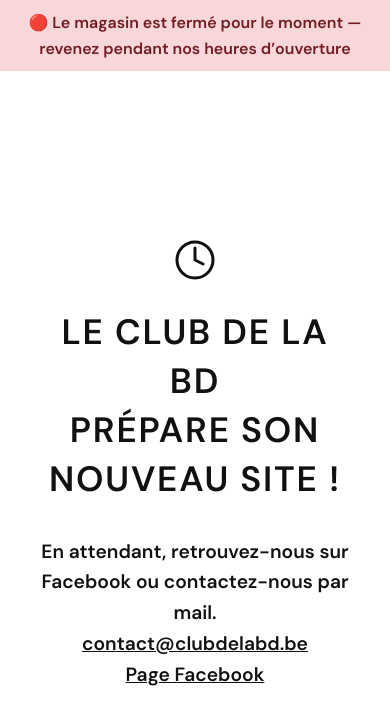
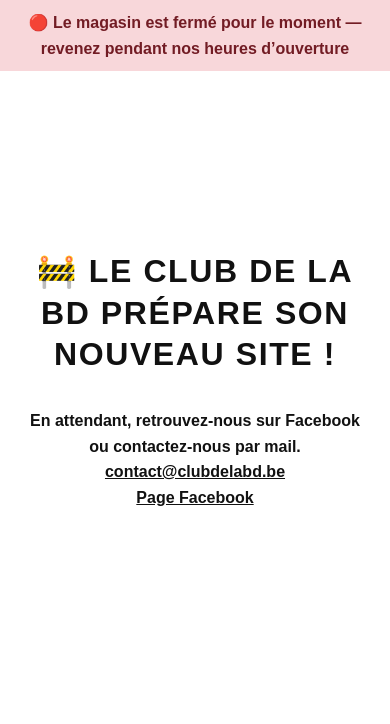
Before and after one commit to clubdelabd/landing, a React (Vite) app: page / in a window 390 px wide. Shown: the top 724 px of the page. Built offline with nearby package versions, Linux system fonts and the light colour scheme.

Commit message:
responsive
responsive et titre

```diff
--- a/src/App.jsx
+++ b/src/App.jsx
@@ -37,23 +37,14 @@ const App = () => {
         color: open ? '#155724' : '#721c24',
         padding: '10px',
         textAlign: 'center',
-        fontFamily: 'DM Sans, sans-serif',
-        fontWeight: 600
+        fontFamily: 'sans-serif',
+        fontWeight: 'bold'
       }}>
         {message}
       </div>
-      <main style={{ textAlign: 'center', marginTop: '10vh', fontFamily: 'DM Sans, sans-serif' }}>
-        <div style={{ display: 'flex', justifyContent: 'center', marginBottom: '1.5rem' }}>
-          <svg xmlns="http://www.w3.org/2000/svg" width="48" height="48" fill="none" viewBox="0 0 24 24" stroke="currentColor">
-            <path strokeLinecap="round" strokeLinejoin="round" strokeWidth={1.5} d="M12 6v6l4 2" />
-            <circle cx="12" cy="12" r="9" stroke="currentColor" strokeWidth="1.5" fill="none" />
-          </svg>
-        </div>
-        <h1 style={{ fontSize: '2.2em', lineHeight: '1.4', textTransform: 'uppercase', letterSpacing: '0.05em' }}>
-          <span>Le Club de la BD</span><br />
-          <span>prépare son nouveau site !</span>
-        </h1>
-        <p style={{ fontSize: '1.2rem', marginTop: '2rem' }}>
+      <main style={{ textAlign: 'center', marginTop: '15vh', fontFamily: 'sans-serif' }}>
+        <h1 style={{ fontSize: '2em' }}>🚧 Le Club de la BD prépare son nouveau site !</h1>
+        <p style={{ marginTop: '1em' }}>
           En attendant, retrouvez-nous sur Facebook ou contactez-nous par mail.<br />
           <a href="mailto:contact@clubdelabd.be">contact@clubdelabd.be</a><br />
           <a href="https://www.facebook.com/clubdelabd" target="_blank" rel="noopener noreferrer">Page Facebook</a>
--- a/src/style.css
+++ b/src/style.css
@@ -18,7 +18,7 @@ a {
 main {
   max-width: 900px;
   margin: 0 auto;
-  padding: 5rem 2rem;
+  padding: 4rem 2rem;
   text-align: center;
 }
 
@@ -31,5 +31,25 @@ h1 {
 
 p {
   font-size: 1.25rem;
-  margin-top: 1.5rem;
+  margin-top: 2rem;
 }
+
+/* Réglages responsive pour les petits écrans */
+@media screen and (max-width: 600px) {
+  h1 {
+    font-size: 1.6rem;
+    line-height: 1.3;
+  }
+
+  p {
+    font-size: 1rem;
+  }
+
+  main {
+    padding: 2rem 1.5rem;
+  }
+
+  .icon-wrapper {
+    margin-bottom: 1rem !important;
+  }
+}
```
